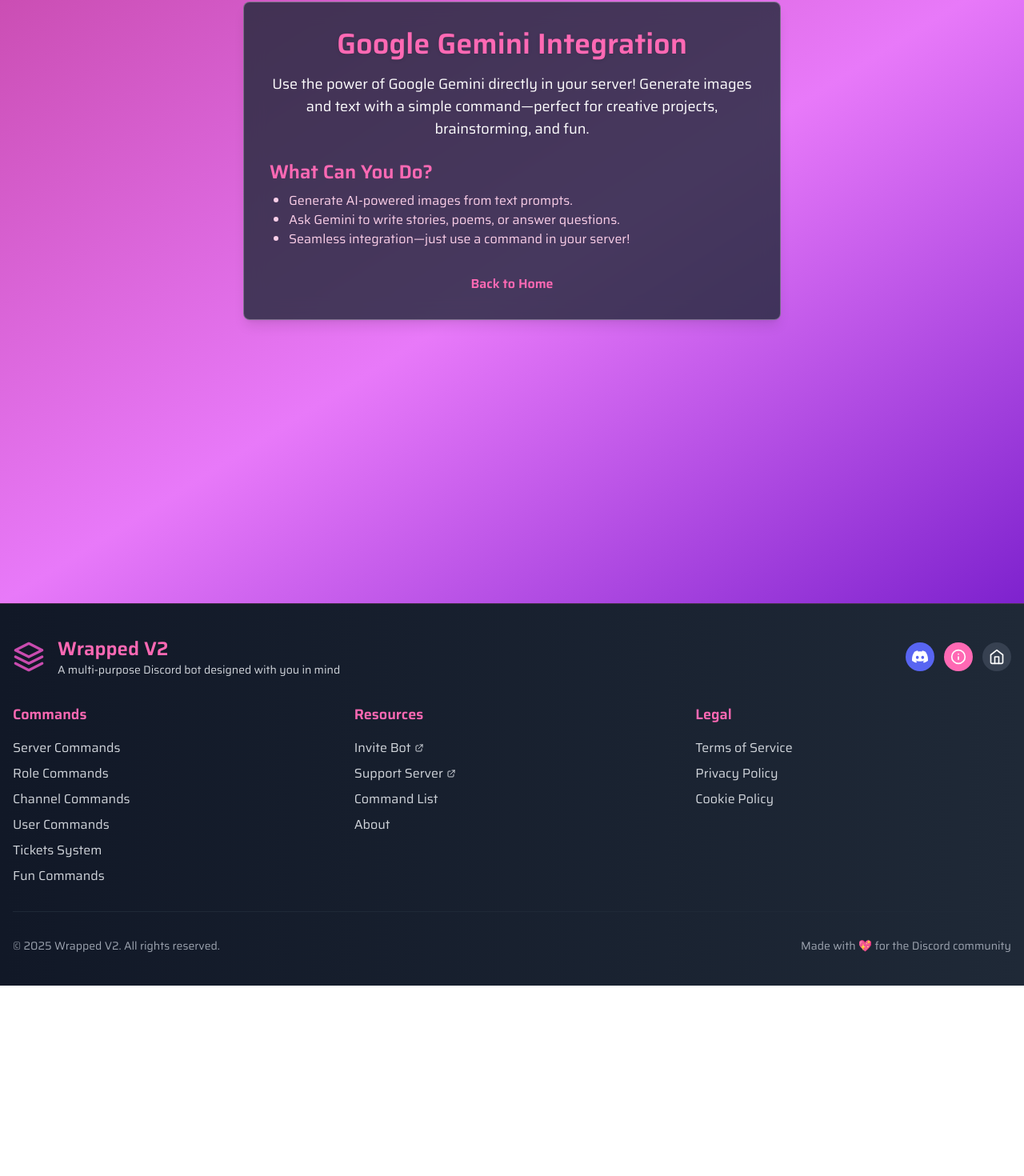
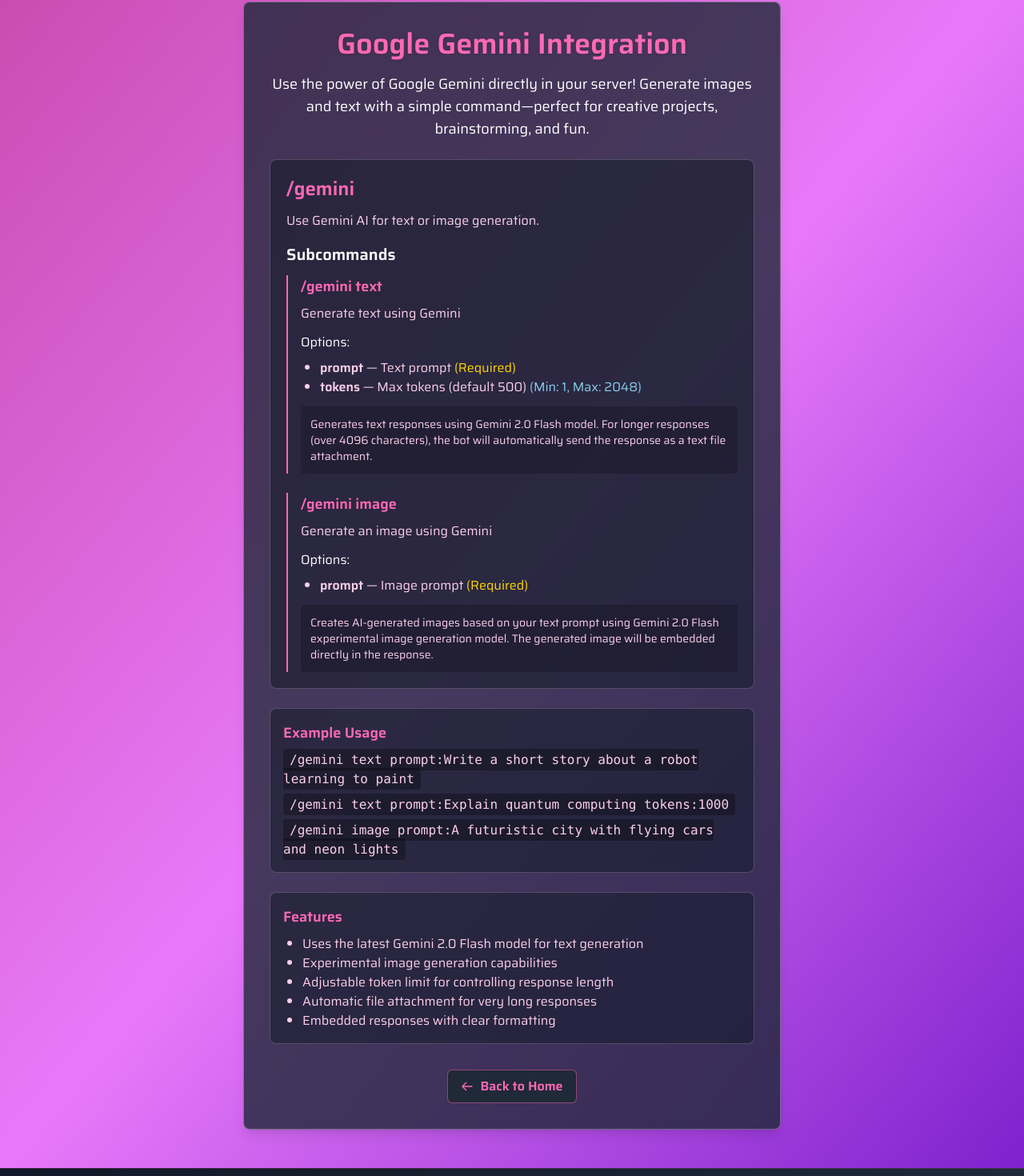
Before and after one commit to WxTaco/main-website, a React (Vite) app in the folder wrapped-v2/: page /utility/gemini in a window 1280 px wide. Shown: the part 118-1588 px from the top of the page at 80% size. Before the commit the page ends 1350 px from the top, so only its background shows below. Built offline with nearby package versions, Linux system fonts and the light colour scheme.

Commit message:
Update Gemini page with detailed command documentation and update website title and favicon

```diff
--- a/wrapped-v2/src/pages/Gemini.tsx
+++ b/wrapped-v2/src/pages/Gemini.tsx
@@ -8,14 +8,88 @@
         <p className="text-lg text-white mb-6 text-center">
           Use the power of Google Gemini directly in your server! Generate images and text with a simple command—perfect for creative projects, brainstorming, and fun.
         </p>
-        <h2 className="text-2xl font-bold text-wrapped-pink mb-2">What Can You Do?</h2>
-        <ul className="list-disc ml-6 mb-6 text-pink-200">
-          <li>Generate AI-powered images from text prompts.</li>
-          <li>Ask Gemini to write stories, poems, or answer questions.</li>
-          <li>Seamless integration—just use a command in your server!</li>
-        </ul>
+
+        <div className="bg-gray-900/50 p-5 rounded-lg border border-white/20 mb-6">
+          <h2 className="text-2xl font-bold text-wrapped-pink mb-3">/gemini</h2>
+          <p className="text-pink-200 mb-4">Use Gemini AI for text or image generation.</p>
+
+          <h3 className="text-xl font-semibold text-white mb-3">Subcommands</h3>
+          <div className="space-y-6">
+            {/* Text Generation */}
+            <div className="border-l-2 border-wrapped-pink pl-4">
+              <h4 className="text-lg font-semibold text-wrapped-pink mb-2">/gemini text</h4>
+              <p className="text-pink-200 mb-3">Generate text using Gemini</p>
+
+              <h5 className="text-white font-medium mb-2">Options:</h5>
+              <ul className="list-disc ml-6 mb-3 text-pink-200">
+                <li>
+                  <span className="font-semibold">prompt</span> — Text prompt
+                  <span className="text-wrapped-yellow"> (Required)</span>
+                </li>
+                <li>
+                  <span className="font-semibold">tokens</span> — Max tokens (default 500)
+                  <span className="text-wrapped-blue"> (Min: 1, Max: 2048)</span>
+                </li>
+              </ul>
+
+              <div className="bg-black/20 p-3 rounded mt-2">
+                <p className="text-pink-200 text-sm">
+                  Generates text responses using Gemini 2.0 Flash model. For longer responses (over 4096 characters),
+                  the bot will automatically send the response as a text file attachment.
+                </p>
+              </div>
+            </div>
+
+            {/* Image Generation */}
+            <div className="border-l-2 border-wrapped-pink pl-4">
+              <h4 className="text-lg font-semibold text-wrapped-pink mb-2">/gemini image</h4>
+              <p className="text-pink-200 mb-3">Generate an image using Gemini</p>
+
+              <h5 className="text-white font-medium mb-2">Options:</h5>
+              <ul className="list-disc ml-6 mb-3 text-pink-200">
+                <li>
+                  <span className="font-semibold">prompt</span> — Image prompt
+                  <span className="text-wrapped-yellow"> (Required)</span>
+                </li>
+              </ul>
+
+              <div className="bg-black/20 p-3 rounded mt-2">
+                <p className="text-pink-200 text-sm">
+                  Creates AI-generated images based on your text prompt using Gemini 2.0 Flash experimental image generation model.
+                  The generated image will be embedded directly in the response.
+                </p>
+              </div>
+            </div>
+          </div>
+        </div>
+
+        <div className="bg-gray-900/50 p-4 rounded-lg border border-white/20 mb-6">
+          <h3 className="text-lg font-semibold text-wrapped-pink mb-2">Example Usage</h3>
+          <div className="space-y-2 text-pink-200">
+            <p><code className="bg-black/30 px-2 py-1 rounded">/gemini text prompt:Write a short story about a robot learning to paint</code></p>
+            <p><code className="bg-black/30 px-2 py-1 rounded">/gemini text prompt:Explain quantum computing tokens:1000</code></p>
+            <p><code className="bg-black/30 px-2 py-1 rounded">/gemini image prompt:A futuristic city with flying cars and neon lights</code></p>
+          </div>
+        </div>
+
+        <div className="bg-gray-900/50 p-4 rounded-lg border border-white/20 mb-6">
+          <h3 className="text-lg font-semibold text-wrapped-pink mb-2">Features</h3>
+          <ul className="list-disc ml-6 text-pink-200">
+            <li>Uses the latest Gemini 2.0 Flash model for text generation</li>
+            <li>Experimental image generation capabilities</li>
+            <li>Adjustable token limit for controlling response length</li>
+            <li>Automatic file attachment for very long responses</li>
+            <li>Embedded responses with clear formatting</li>
+          </ul>
+        </div>
+
         <div className="text-center mt-8">
-          <Link to="/" className="text-wrapped-pink font-bold hover:underline">Back to Home</Link>
+          <Link to="/" className="inline-flex items-center bg-gray-800 hover:bg-gray-700 text-wrapped-pink font-bold py-2 px-4 rounded-md border border-wrapped-pink/50 transition-all duration-200">
+            <svg xmlns="http://www.w3.org/2000/svg" className="h-4 w-4 mr-2" fill="none" viewBox="0 0 24 24" stroke="currentColor">
+              <path strokeLinecap="round" strokeLinejoin="round" strokeWidth={2} d="M10 19l-7-7m0 0l7-7m-7 7h18" />
+            </svg>
+            Back to Home
+          </Link>
         </div>
       </div>
     </div>
```
